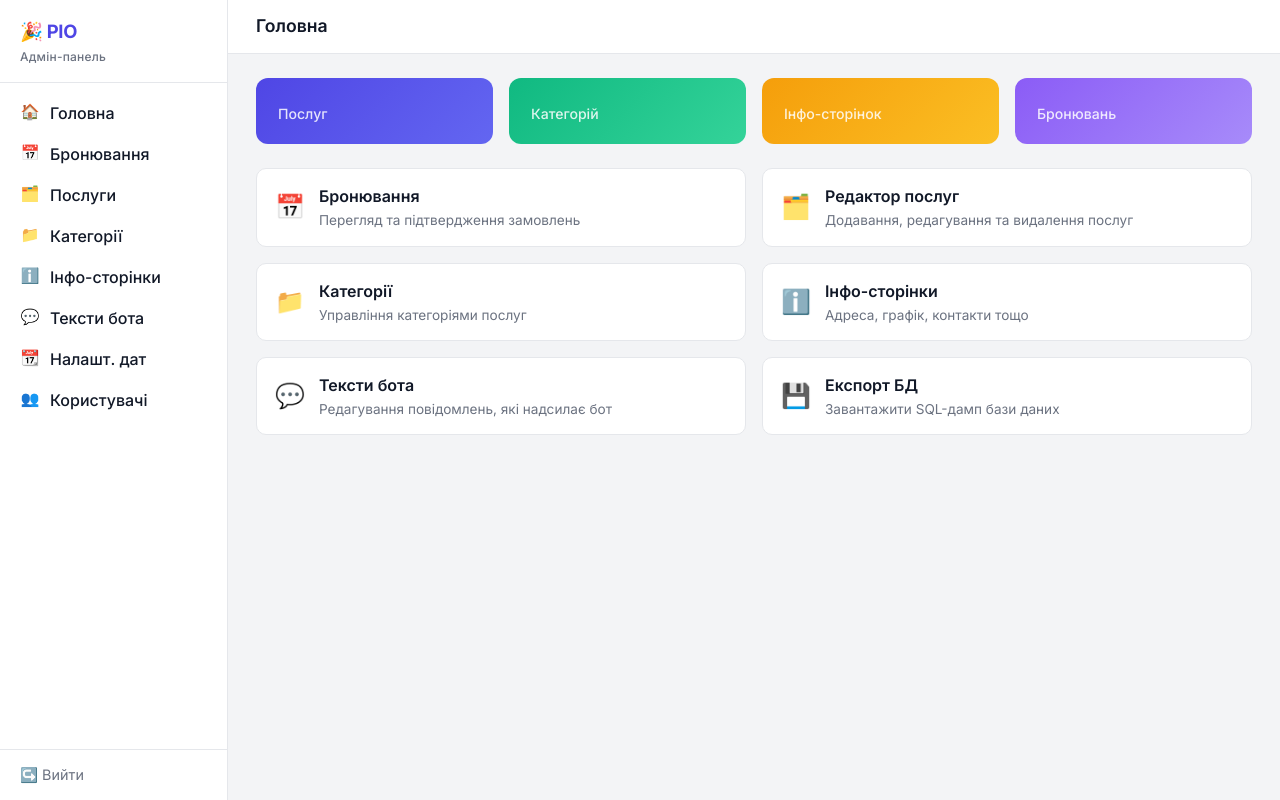
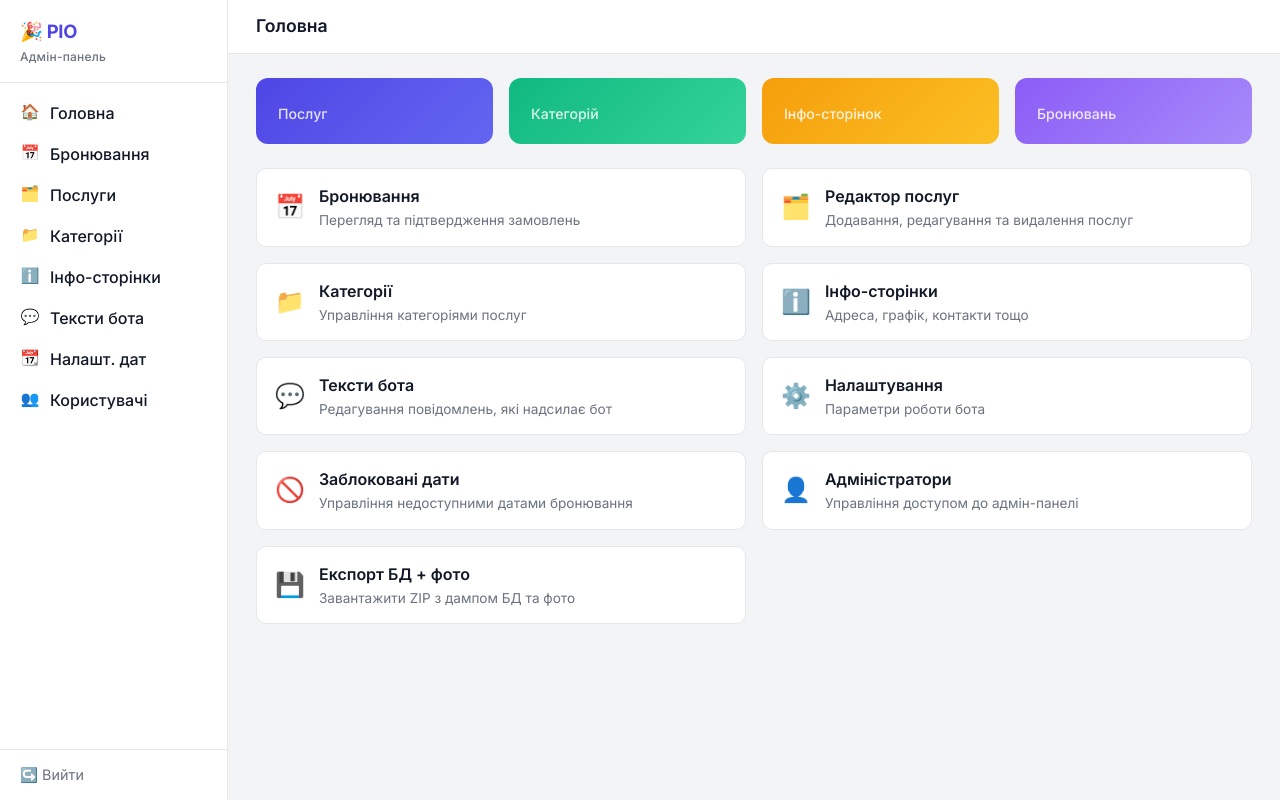
Before and after one commit to Mendela-A/rio_b_bot, a FastAPI app: template admin/templates/dashboard.html in a window 1280 px wide. Run offline with FastAPI, Linux system fonts and the light colour scheme; the template is opened without the code that fills it, so the values that code supplies are empty; parts of the project's set-up code (start-up, migrations or seed data) failed here and were passed over.

Commit message:
feat: export DB + photos as ZIP, fix 404 routing, add missing dashboard nav-cards
- export_db now returns a ZIP with pg_dump SQL + uploads/ folder
- moved export_db route before admin.mount_to() to fix 404 (mount was shadowing the route)
- added nav-cards for Settings, Blocked Dates, and Admin Users to dashboard

Co-Authored-By: Claude Sonnet 4.6 <noreply@anthropic.com>

```diff
--- a/admin/main.py
+++ b/admin/main.py
@@ -1,6 +1,7 @@
 import io
 import os
 import subprocess
+import zipfile
 from datetime import datetime
 from pathlib import Path
 from uuid import uuid4
@@ -79,6 +80,33 @@ app.mount(
     name="static",
 )
 
+@app.get("/admin/export-db")
+async def export_db(request: Request):
+    if not request.session.get("username"):
+        return RedirectResponse("/admin/login")
+
+    result = subprocess.run(
+        ["pg_dump", "-h", DB_HOST, "-U", DB_USER, DB_NAME],
+        env={**os.environ, "PGPASSWORD": DB_PASSWORD},
+        capture_output=True,
+    )
+
+    ts = datetime.now().strftime('%Y%m%d_%H%M%S')
+    zip_buffer = io.BytesIO()
+    with zipfile.ZipFile(zip_buffer, "w", zipfile.ZIP_DEFLATED) as zf:
+        zf.writestr(f"rio_{ts}.sql", result.stdout)
+        if UPLOADS_DIR.exists():
+            for photo in UPLOADS_DIR.iterdir():
+                if photo.is_file():
+                    zf.write(photo, f"uploads/{photo.name}")
+
+    return Response(
+        content=zip_buffer.getvalue(),
+        media_type="application/zip",
+        headers={"Content-Disposition": f"attachment; filename=rio_{ts}.zip"},
+    )
+
+
 admin = BaseAdmin(
     title="РІО Адмін",
     auth_provider=MyAuthProvider(),
@@ -95,23 +123,6 @@ admin.add_view(SettingsView())
 admin.add_view(BlockedDatesView())
 admin.add_view(AdminUsersView())
 admin.mount_to(app)
-
-
-@app.get("/admin/export-db")
-async def export_db(request: Request):
-    if not request.session.get("username"):
-        return RedirectResponse("/admin/login")
-    result = subprocess.run(
-        ["pg_dump", "-h", DB_HOST, "-U", DB_USER, DB_NAME],
-        env={**os.environ, "PGPASSWORD": DB_PASSWORD},
-        capture_output=True,
-    )
-    filename = f"rio_{datetime.now().strftime('%Y%m%d_%H%M%S')}.sql"
-    return Response(
-        content=result.stdout,
-        media_type="application/octet-stream",
-        headers={"Content-Disposition": f"attachment; filename={filename}"},
-    )
 
 
 @app.post("/api/upload-photo")
--- a/admin/templates/dashboard.html
+++ b/admin/templates/dashboard.html
@@ -79,11 +79,38 @@
     </a>
   </div>
   <div class="col-12 col-md-6">
+    <a href="/admin/settings" class="nav-card">
+      <span class="icon">⚙️</span>
+      <div>
+        <div class="lbl">Налаштування</div>
+        <div class="sub">Параметри роботи бота</div>
+      </div>
+    </a>
+  </div>
+  <div class="col-12 col-md-6">
+    <a href="/admin/blocked-dates" class="nav-card">
+      <span class="icon">🚫</span>
+      <div>
+        <div class="lbl">Заблоковані дати</div>
+        <div class="sub">Управління недоступними датами бронювання</div>
+      </div>
+    </a>
+  </div>
+  <div class="col-12 col-md-6">
+    <a href="/admin/admin-users" class="nav-card">
+      <span class="icon">👤</span>
+      <div>
+        <div class="lbl">Адміністратори</div>
+        <div class="sub">Управління доступом до адмін-панелі</div>
+      </div>
+    </a>
+  </div>
+  <div class="col-12 col-md-6">
     <a href="/admin/export-db" class="nav-card">
       <span class="icon">💾</span>
       <div>
-        <div class="lbl">Експорт БД</div>
-        <div class="sub">Завантажити SQL-дамп бази даних</div>
+        <div class="lbl">Експорт БД + фото</div>
+        <div class="sub">Завантажити ZIP з дампом БД та фото</div>
       </div>
     </a>
   </div>
```
